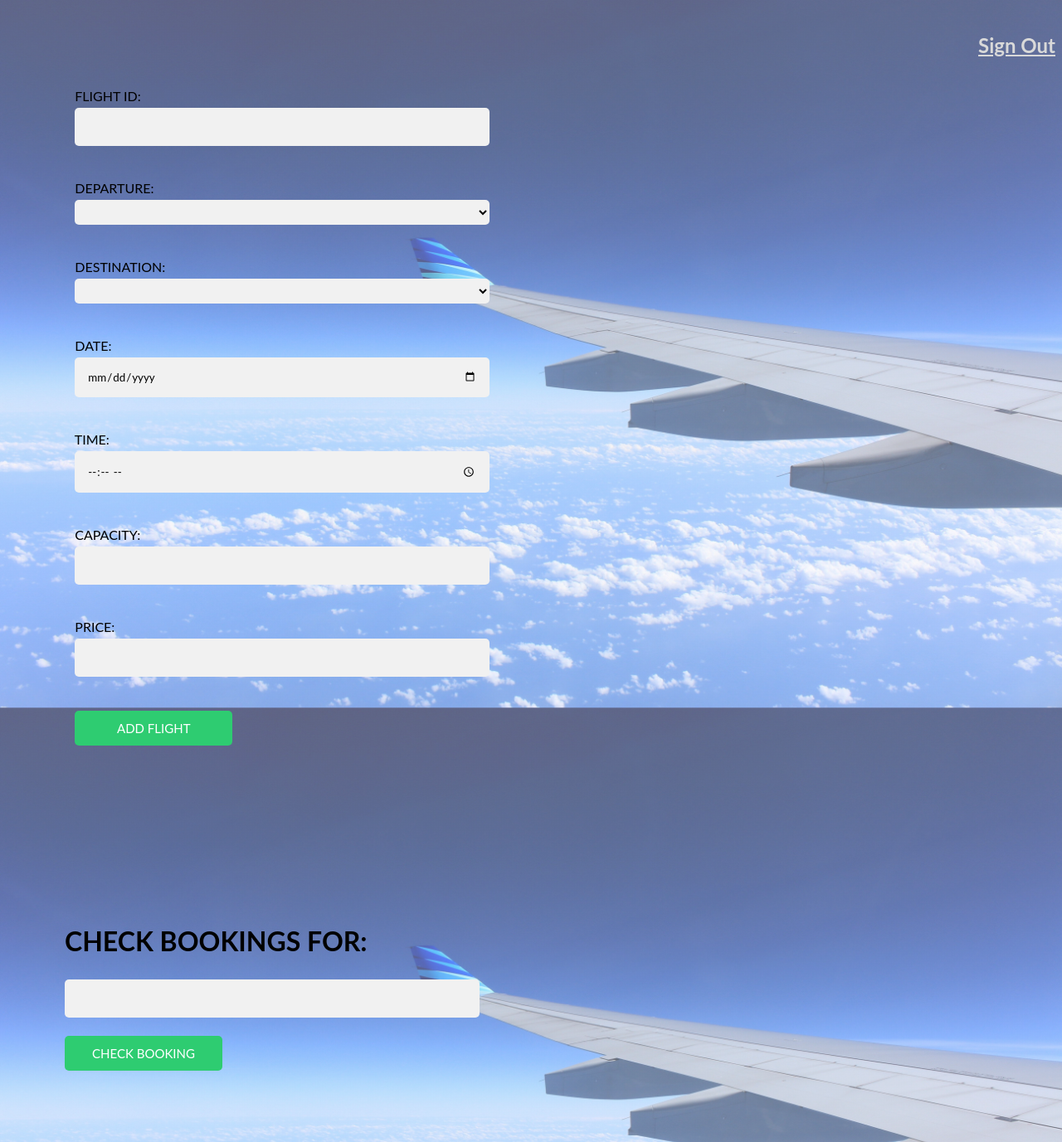
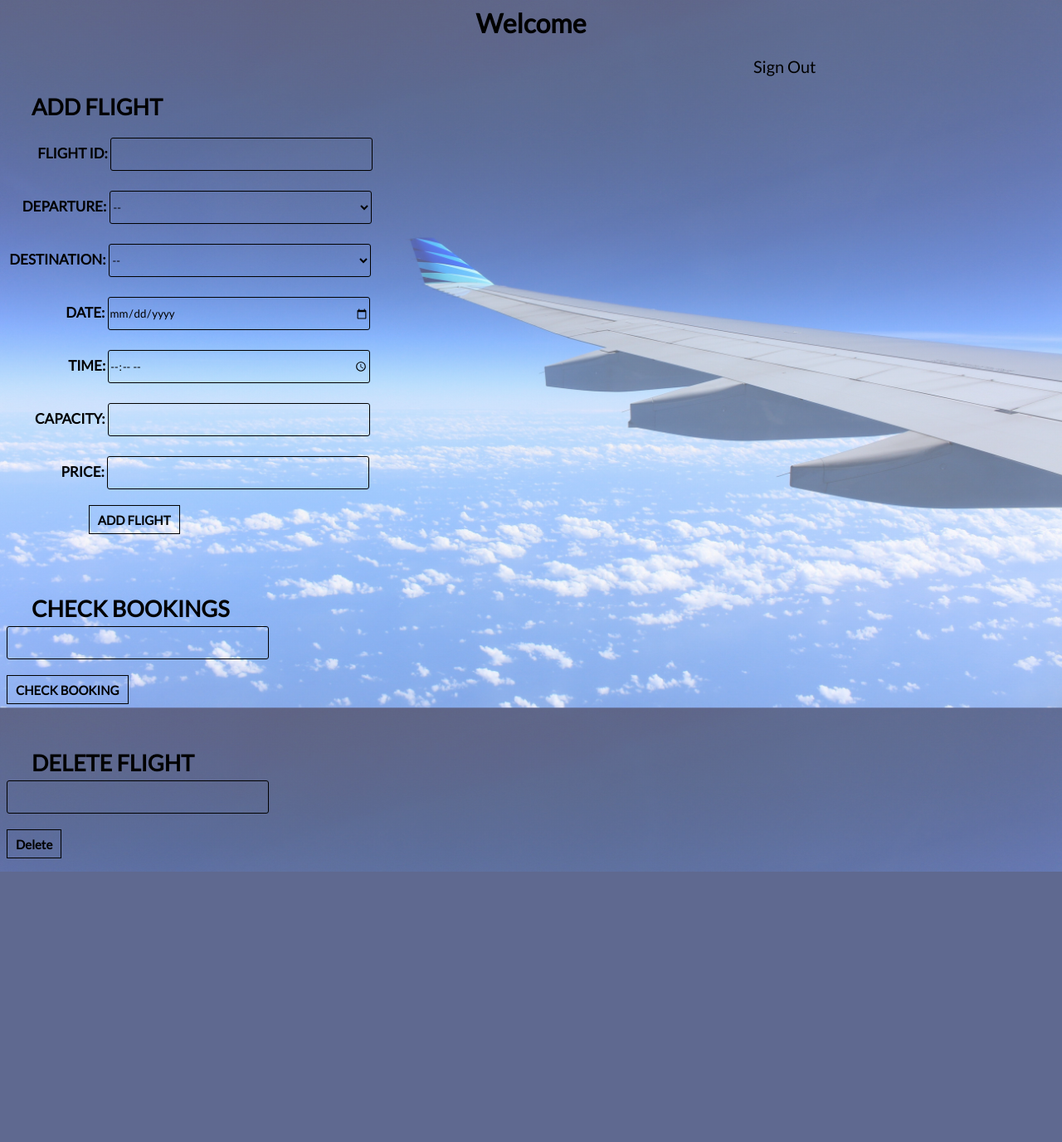
Before and after one commit to AnushaSridhar-99/AirlineDB, a PHP site: page /profile.php in a window 1280 px wide. Shown: the whole page at 83% size. After the commit the page ends 1051 px from the top, so only its background shows below. Run offline with PHP 8.4, Linux system fonts and the light colour scheme; a user stored in the database is signed in; data that the repository does not hold is empty.

Commit message:
yayyy. its completed

```diff
--- a/demo2.html
+++ b/demo2.html
@@ -81,6 +81,7 @@
     FIRSTNAME: <input type="text" name="firstname" required><br>
     LASTNAME:  <input type="text" name="lastname" required><br>
     CONTACT:   <input type="text" name="contact" required><br>
+    EMAIL ID:  <input type="text" name="email" required><br>
         <button type="submit" class="btn">Sign up</button>
     </pre>
 </div>
--- a/flights.php
+++ b/flights.php
@@ -6,8 +6,7 @@
 	$des_place = $_POST['to'];
 	$date = $_POST['depdate'];
 
-
-	$query = "select * from flights where departure = '$dep_place' and destination = '$des_place' and Date = '$date'	";
+	$query = "select * from flights where departure = '$dep_place' and destination = '$des_place' and Date = '$date' order by Price asc";
 	$result= mysqli_query($conn, $query);
 
 
@@ -21,7 +20,6 @@
 		echo '<th>Destination</th>';
 		echo '<th>Date</th>';
 		echo '<th>Time</th>';
-		echo '<th>Capacity</th>';
 		echo '<th>Price</th>';
 		echo '</tr>';
 		while($row=mysqli_fetch_assoc($result))
@@ -32,7 +30,6 @@
         	echo '<td>'.$row['destination'].'</td>';
         	echo '<td>'.$row['Date'].'</td>';
         	echo '<td>'.$row['Time'].'</td>';
-        	echo '<td>'.$row['Capacity'].'</td>';
         	echo '<td>'.$row['Price'].'</td>';
         	echo '<td><a href="login.php">BOOK TICKETS</a></td>';
         	echo '</tr>';
--- a/profile.php
+++ b/profile.php
@@ -1,10 +1,23 @@
 <?php
+include 'connection.php';
    include('session1.php');
+    if($_SERVER["REQUEST_METHOD"] == "POST") {
+   $flightID = $_POST["flightID"];
+
+   $query = "delete from flights where flightID = '$flightID'";
+   $exec = mysqli_query($conn, $query);
+   if ($exec) {
+      $message = "Flight deleted";
+    echo "<script type='text/javascript'>alert('$message');</script>";
+   }
+ }
 ?>
 <html>
 
 <head>
    <title>Welcome Admin </title>
+   <link href="https://fonts.googleapis.com/css?family=Lato&display=swap" rel="stylesheet">
+
    <style>
       body {
          background-size: cover;
@@ -22,68 +35,50 @@
 
       }
 
-      .form-container {
-         max-width: 500px;
-         padding: 70px;
-         margin-top: 20px;
-
+      input[type=text]{
+      width: 25%;
+      border: 1px solid black;
+      border-radius: 3px;
+      height: 40px;
+      margin-top: 5px;
+      background: none;
     }
 
-      .form-container input[type=text] {
-         width: 100%;
-         padding: 15px;
-         margin: 5px 0 22px 0;
-         border: none;
-         background: #f1f1f1;
-         border-radius: 5px;
+      input[type=date] {
+         width: 25%;
+      border: 1px solid black;
+      border-radius: 3px;
+      height: 40px;
+      margin-top: 5px;
+      background: none;
       }
 
-      .form-container input[type=date] {
-         width: 100%;
-         padding: 15px;
-         margin: 5px 0 22px 0;
-         border: none;
-         background: #f1f1f1;
-         border-radius: 5px;
+      input[type=time] {
+         width: 25%;
+      border: 1px solid black;
+      border-radius: 3px;
+      height: 40px;
+      margin-top: 5px;
+      background: none;
       }
 
-      .form-container input[type=time] {
-         width: 100%;
-         padding: 15px;
-         margin: 5px 0 22px 0;
-         border: none;
-         background: #f1f1f1;
-         border-radius: 5px;
-      }
 
-      .form-container input[type=password] {
-         width: 100%;
-         padding: 15px;
-         margin: 5px 0 22px 0;
-         border: none;
-         background: #f1f1f1;
-         border-radius: 5px;
-      }
-
-      .form-container .btn {
-         background-color: #2ECC71;
-         color: white;
-         padding: 12px 20px;
-         border: none;
-         border-radius: 5px;
-         cursor: pointer;
-         width: 38%;
+     .btn {
+        background: none;
+        padding: 6px 10px 6px 10px;
+      height: 35px;
+      border: 1px solid black;
       font-size: 15px;
+      font-weight: bold;
       }
 
       .abcd {
-         width: 100%;
-         padding: 15px;
-         margin: 5px 0 22px 0;
-         border: none;
-         background: #f1f1f1;
-         border-radius: 5px;
-         height: 30px;
+          width: 25%;
+      border: 1px solid black;
+      border-radius: 3px;
+      height: 40px;
+      margin-top: 5px;
+      background: none;
 
 
       }
@@ -95,9 +90,8 @@
          font-size: 25px;
 
       }
-
-      .form-container .btn:hover {
-         color: black;
+       h1{
+      text-align: center;
     }
 
       #myForm1 {
@@ -119,34 +113,31 @@
          padding: 20px 8px 20px 8px;
          margin-top: 25px;
       }
-
-      a {
-         color: #D9D9D9;
+      .sign_out{
+      margin-top: 20px;
+      margin-left: 900px;
+      font-family: Lato;
+      font-size: 20px;
     }
-
-      b {
+    label{
+      font-weight: bold;
       font-family: Lato;
-      }
-
-      .myForm1 {
-         align-self: center;
+      font-size: 17px;
     }
    </style>
 </head>
 
 <body>
-   <h1> <?php echo $login_session; ?></h1>
-   <h2 style="float:right;"><a href="logout1.php">Sign Out</a></h2>
+   <h1>Welcome <?php echo $login_session; ?></h1>
+   <p class="sign_out"><a style="text-decoration: none; color: black;" href = "logout1.php">Sign Out</a></p>
  <div class="myForm1">
 
-   <form action="addflight.php" method="post" class="form-container">
-
+   <form action="addflight.php" method="post">
+      <label style="font-family: Lato; font-size: 27px; margin-left: 30px; font-weight: bold;">ADD FLIGHT</label>
 
          <pre>
-   FLIGHT ID:
-   <input type="text" name="flightID" required><br>
-   DEPARTURE:
-   <select id="city" name="dep_place" class="abcd">
+           <label> FLIGHT ID:</label> <input type="text" name="flightID" required><br>
+     <label> DEPARTURE: </label><select name="dep_place" class="abcd">
               <option value="">--</option>
               <option value="Bangalore">Bangalore</option>
               <option value="Delhi">Delhi</option>
@@ -154,8 +145,7 @@
               <option value="Gujarat">Gujarat</option>
               <option value="Mumbai">Mumbai</option>
             </select><br>
-   DESTINATION:
-   <select id="city" name="des_place" class="abcd">
+<label> DESTINATION:</label> <select name="des_place" class="abcd">
               <option value="">--</option>
               <option value="Bangalore">Bangalore</option>
               <option value="Delhi">Delhi</option>
@@ -163,25 +153,27 @@
               <option value="Gujarat">Gujarat</option>
               <option value="Mumbai">Mumbai</option>
             </select><br>
-   DATE:
-   <input type="date" name="date" required> <br>
-   TIME:
-   <input type="time" name="time" required> <br>
-   CAPACITY:
-   <input type="text" name="capacity" required> <br>
-   PRICE:
-   <input type="text" name="price" required><br>
+                      <label> DATE: </label><input type="date" name="date" required> <br>
+                        <label>TIME:</label> <input type="time" name="time" required> <br>
+           <label>CAPACITY:</label> <input type="text" name="capacity" required> <br>
+                  <label>   PRICE:</label> <input type="text" name="price" required><br>
                                 <button type="submit" name="submit" class="btn">ADD FLIGHT</button>
       </pre>
 
    </form>
-
+   <br><br>
    <form method="post" action="details.php" class="form-container">
-   <h1>CHECK BOOKINGS FOR:</h1><input type="text" name="flightID" required><br>
+  <label style="font-family: Lato; font-size: 27px; margin-left: 30px; font-weight: bold;">CHECK BOOKINGS</label><br>
+  <input type="text" name="flightID" required><br><br>
    <button type="submit" name="checkbook" class="btn">CHECK BOOKING</button>
    </form>
-
+   <br><br>
 </div>
+  <form action="" method="post">
+    <label style="font-family: Lato; font-size: 27px; margin-left: 30px; font-weight: bold;">DELETE FLIGHT</label><br>
+    <input type="text" name="flightID" required><br><br>
+    <button class="btn" type="submit">Delete</button>
+  </form>
 
 </body>
 
--- a/signup.php
+++ b/signup.php
@@ -8,6 +8,7 @@ include 'connection.php';
  $firstname = $_POST["firstname"];
  $lastname = $_POST["lastname"];
  $contact = $_POST["contact"];
+ $email = $_POST["email"];
 
 //store query in a variable
  $query = "select * from users where username ='$username'";
@@ -24,7 +25,7 @@ include 'connection.php';
  	echo "user already exists";
  }
  else{
- 	$query1 = "insert into users(username, password, Fname, Lname, Contact) values ('$username', '$password', '$firstname', '$lastname', '$contact')";
+ 	$query1 = "insert into users(username, password, Fname, Lname, Contact, email) values ('$username', '$password', '$firstname', '$lastname', '$contact', '$email')";
  	$exec1 = mysqli_query($conn,$query1);
  	echo "user created";
  }
```
Also changed, not shown: adminlogin.php (+32 -41 lines), bookingConfirmed.php (added, +57 -0 lines), contact.html (+19 -7 lines), details.php (+40 -0 lines), finalprice.php (+34 -19 lines), flightdisplay.php (added, +37 -0 lines), homepage.html (+11 -5 lines), login.php (+22 -8 lines), offers.html (+20 -18 lines), passDetails.php (added, +34 -0 lines), passenger.php (+10 -5 lines), pnr.php (+18 -6 lines), welcome.php (+99 -35 lines), deleteflight.php (added), 1 more files. Lines whose indentation alone changed are shown as unchanged.
